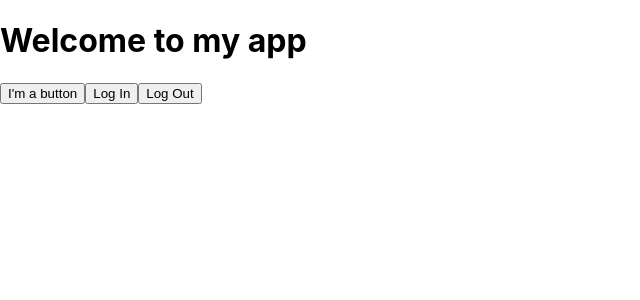
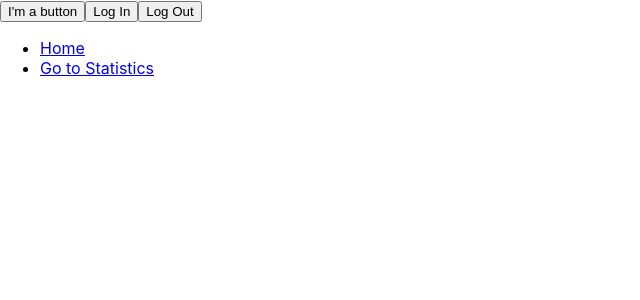
Before and after one commit to cameron-rx/hacksheffield, a React (Create React App) app: page / in a window 1280 px wide. Shown: the top 300 px of the page, without its empty margins (0-640 px from the left). Built offline with nearby package versions, Linux system fonts and the light colour scheme.

Commit message:
Added logic for routers

```diff
--- a/package.json
+++ b/package.json
@@ -9,6 +9,7 @@
     "@testing-library/user-event": "^13.5.0",
     "react": "^18.3.1",
     "react-dom": "^18.3.1",
+    "react-router-dom": "^6.28.0",
     "react-scripts": "5.0.1",
     "web-vitals": "^2.1.4"
   },
--- a/src/App.js
+++ b/src/App.js
@@ -1,8 +1,8 @@
 // import logo from './logo.svg';
 // import './App.css';
-import LoginButton from "./apps/accounts/login";
-import LogoutButton from "./apps/accounts/logout";
-import Profile from "./apps/accounts/profile";
+
+import { BrowserRouter } from 'react-router-dom';
+import { MyRouter, Navigation } from './apps/shared/navigation';
 
 // function App() {
 //   return (
@@ -28,22 +28,13 @@ import Profile from "./apps/accounts/profile";
 
 // export default App;
 
-function MyButton() {
-  return (
-    <button>
-        I'm a button
-    </button>
-  );
-}
-
 export default function App() {
   return (
     <div>
-      <h1>Welcome to my app</h1>
-      <MyButton/>
-      <LoginButton/>
-      <Profile/>
-      <LogoutButton/>
+      <BrowserRouter>
+        <MyRouter/>
+        <Navigation/>
+      </BrowserRouter>
     </div>
   )
 }
--- /dev/null
+++ b/src/apps/dashboard/statistics.js
@@ -0,0 +1,5 @@
+export function StatisticsComponent() {
+    return (
+        <h1>Statistics</h1>
+    );
+}
--- /dev/null
+++ b/src/apps/home/home-page.js
@@ -0,0 +1,23 @@
+import LoginButton from "../accounts/login";
+import LogoutButton from "..//accounts/logout";
+import Profile from "..//accounts/profile";
+
+function MyButton() {
+    return (
+      <button>
+          I'm a button
+      </button>
+    );
+}
+
+
+export function HomePage() {
+    return (
+      <div>
+         <MyButton/>
+         <LoginButton/>
+         <Profile/>
+         <LogoutButton/>
+      </div>
+    )
+  }
--- /dev/null
+++ b/src/apps/shared/navigation.js
@@ -0,0 +1,28 @@
+import { Routes, Route } from 'react-router-dom';
+import { Link } from 'react-router-dom';
+import { StatisticsComponent } from "../dashboard/statistics";
+import { HomePage } from '../home/home-page'
+
+export function MyRouter() {
+    return (
+      <Routes>
+        <Route path="/" element={<HomePage />} />
+        <Route path="/dashboard" element={<StatisticsComponent />} />
+      </Routes>
+    );
+  }
+
+export function Navigation() {
+    return (
+        <nav>
+        <ul>
+            <li>
+            <Link to="/">Home </Link>
+            </li>
+            <li>
+            <Link to="/dashboard">Go to Statistics</Link>
+            </li>
+        </ul>
+        </nav>
+    );
+}
```
Also changed, not shown: 1 other file (tests, documents, lock files or other folders).
